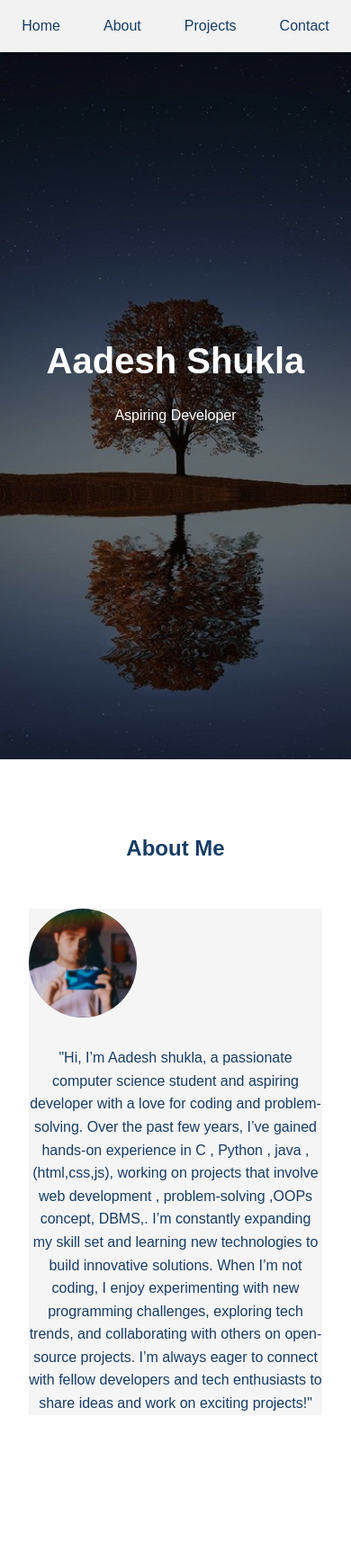
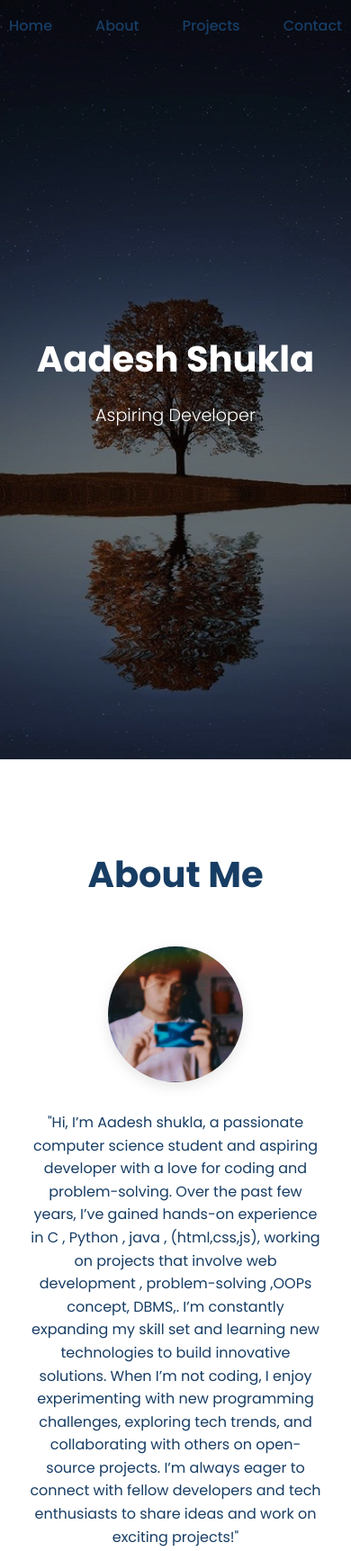
Before and after one commit to aadeshshukla/portfolio-backend, a website: page index.html in a window 390 px wide. Shown: the top 1724 px of the page at 90% size. Drawn offline with Linux system fonts and the light colour scheme.

Commit message:
updated frontend

```diff
--- a/index.html
+++ b/index.html
@@ -5,11 +5,12 @@
     <meta name="viewport" content="width=device-width, initial-scale=1.0">
     <title>Your Portfolio</title>
     <link rel="stylesheet" href="https://cdnjs.cloudflare.com/ajax/libs/font-awesome/6.0.0/css/all.min.css">
+    <link rel="preconnect" href="https://fonts.googleapis.com">
+    <link rel="preconnect" href="https://fonts.gstatic.com" crossorigin>
+    <link href="https://fonts.googleapis.com/css2?family=Poppins:wght@300;400;500;700&display=swap" rel="stylesheet">
     <link rel="stylesheet" href="style.css">
-
 </head>
 <body>
-    <!-- Navigation -->
     <nav class="navbar">
         <ul class="nav-links">
             <li><a href="#home">Home</a></li>
@@ -19,44 +20,38 @@
         </ul>
     </nav>
 
-    <!-- Hero Section -->
     <section id="home" class="hero">
         <div class="hero-content">
-            <h1>Aadesh Shukla</h1>
-            <p>Aspiring Developer</p>
+            <h1 class="reveal">Aadesh Shukla</h1>
+            <p class="reveal" data-delay="200">Aspiring Developer</p>
         </div>
     </section>
 
-    <!-- About Section -->
     <section id="about">
-        <h2 class="section-title">About Me</h2>
+        <h2 class="section-title reveal">About Me</h2>
         <div class="about-content">
-            <img src="portf.jpg" alt="Aadesh Shukla" class="profile-img">
-            <p>"Hi, I’m Aadesh shukla, a passionate computer science student and aspiring developer with a love for coding and problem-solving. Over the past few years, I’ve gained hands-on experience in C , Python , java , (html,css,js), working on projects that involve web development , problem-solving ,OOPs concept, DBMS,. I’m constantly expanding my skill set and learning new technologies to build innovative solutions. When I’m not coding, I enjoy experimenting with new programming challenges, exploring tech trends, and collaborating with others on open-source projects. I’m always eager to connect with fellow developers and tech enthusiasts to share ideas and work on exciting projects!"
+            <img src="portf.jpg" alt="Aadesh Shukla" class="profile-img reveal">
+            <p class="reveal" data-delay="200">"Hi, I’m Aadesh shukla, a passionate computer science student and aspiring developer with a love for coding and problem-solving. Over the past few years, I’ve gained hands-on experience in C , Python , java , (html,css,js), working on projects that involve web development , problem-solving ,OOPs concept, DBMS,. I’m constantly expanding my skill set and learning new technologies to build innovative solutions. When I’m not coding, I enjoy experimenting with new programming challenges, exploring tech trends, and collaborating with others on open-source projects. I’m always eager to connect with fellow developers and tech enthusiasts to share ideas and work on exciting projects!"
             </p>
         </div>
     </section>
 
-    <!-- Projects Section -->
     <section id="projects">
-        <h2 class="section-title">My Projects</h2>
+        <h2 class="section-title reveal">My Projects</h2>
         <div class="projects-grid">
-            <!-- Project Cards -->
-            <div class="project-card">
+            <div class="project-card reveal">
                 <img src="project1.jpg" alt="Project 1" style="width:100%">
                 <div class="project-info">
                     <h3>Project 1</h3>
                     <p>Project description goes here</p>
                 </div>
             </div>
-            <!-- Add more project cards -->
-        </div>
+            </div>
     </section>
 
-    <!-- Contact Section -->
     <section id="contact">
-        <h2 class="section-title">Contact Me</h2>
-        <div class="contact-content">
+        <h2 class="section-title reveal">Contact Me</h2>
+        <div class="contact-content reveal">
             <form class="contact-form">
                 <input type="text" placeholder="Your Name" required>
                 <input type="email" placeholder="Your Email" required>
@@ -66,9 +61,8 @@
         </div>
     </section>
 
-    <!-- Footer -->
     <footer>
-        <div class="social-links">
+        <div class="social-links reveal">
             <a href="https://github.com/aadeshshukla" target="_blank">
                 <i class="fab fa-github"></i>
             </a>
@@ -79,12 +73,9 @@
                 <i class="fab fa-instagram"></i>
             </a>
         </div>
-        <p>&copy; 2025 Aadesh Shukla. All rights reserved.</p>
+        <p class="reveal" data-delay="200">&copy; 2025 Aadesh Shukla. All rights reserved.</p>
     </footer>
 
-
-    <script src="script.js">
-
-    </script>
+    <script src="script.js"></script>
 </body>
 </html>
--- a/script.js
+++ b/script.js
@@ -1,4 +1,6 @@
- // Smooth scrolling for navigation links
+document.addEventListener('DOMContentLoaded', () => {
+
+    // --- Smooth scrolling for navigation links ---
     document.querySelectorAll('a[href^="#"]').forEach(anchor => {
         anchor.addEventListener('click', function (e) {
             e.preventDefault();
@@ -8,23 +10,53 @@
         });
     });
 
-// Navbar scroll effect
-window.addEventListener('scroll', function() {
+    // --- Navbar scroll effect ---
+    const navbar = document.querySelector('.navbar');
+    window.addEventListener('scroll', () => {
         if (window.scrollY > 50) {
-        document.querySelector('.navbar').style.backgroundColor = 'rgba(255,255,255,0.95)';
+            navbar.classList.add('scrolled');
         } else {
-        document.querySelector('.navbar').style.backgroundColor = 'rgba(255,255,255,0.95)';
+            navbar.classList.remove('scrolled');
         }
     });
 
-// Form submission
-document.querySelector('.contact-form').addEventListener('submit', async function (e) {
+    // --- Intersection Observer for animations on scroll ---
+    const revealElements = document.querySelectorAll('.reveal');
+
+    const observer = new IntersectionObserver((entries) => {
+        entries.forEach(entry => {
+            if (entry.isIntersecting) {
+                // Check for a data-delay attribute
+                const delay = entry.target.dataset.delay;
+                setTimeout(() => {
+                    entry.target.classList.add('visible');
+                }, delay ? parseInt(delay) : 0);
+
+                // Stop observing the element once it's visible
+                observer.unobserve(entry.target);
+            }
+        });
+    }, {
+        threshold: 0.1 // Trigger when 10% of the element is in view
+    });
+
+    revealElements.forEach(el => {
+        observer.observe(el);
+    });
+
+
+    // --- Form submission - THIS CODE IS UNCHANGED TO PRESERVE BACKEND FUNCTIONALITY ---
+    const contactForm = document.querySelector('.contact-form');
+    if (contactForm) {
+        contactForm.addEventListener('submit', async function (e) {
             e.preventDefault();
 
             const name = this.querySelector('input[type="text"]').value;
             const email = this.querySelector('input[type="email"]').value;
             const message = this.querySelector('textarea').value;
 
+            // This fetch request is the same as your original
+            try {
                 const response = await fetch('https://aadeshportfolio.onrender.com/send-email', {
                     method: 'POST',
                     headers: {
@@ -39,24 +71,10 @@ document.querySelector('.contact-form').addEventListener('submit', async functio
                 if (result.success) {
                     this.reset();
                 }
-});
-
-
-// Add animation on scroll
-window.addEventListener('scroll', function() {
-    const sections = document.querySelectorAll('section');
-    sections.forEach(section => {
-        const sectionTop = section.getBoundingClientRect().top;
-        if (sectionTop < window.innerHeight - 100) {
-            section.style.opacity = '1';
-            section.style.transform = 'translateY(0)';
+            } catch (error) {
+                console.error("Error submitting form:", error);
+                alert("There was an error sending your message. Please try again later.");
             }
         });
+    }
 });
-
-// Initialize animations
-document.querySelectorAll('section').forEach(section => {
-    section.style.opacity = '0';
-    section.style.transform = 'translateY(20px)';
-    section.style.transition = 'all 0.6s ease-out';
-});
--- a/style.css
+++ b/style.css
@@ -3,6 +3,7 @@
     --secondary-color: #27ae60;
     --dark-color: #173d64;
     --light-color: #ecf0f1;
+    --white-color: #ffffff;
 }
 
 * {
@@ -11,21 +12,32 @@
     box-sizing: border-box;
 }
 
+html {
+    scroll-behavior: smooth;
+}
+
 body {
-    font-family: 'Arial', sans-serif;
+    /* UPDATED FONT */
+    font-family: 'Poppins', sans-serif;
     line-height: 1.6;
     color: var(--dark-color);
+    background-color: var(--white-color);
 }
 
-/* Navigation */
+/* --- Navigation Upgrade --- */
 .navbar {
     position: fixed;
     top: 0;
     width: 100%;
-    background-color: rgba(253, 253, 254, 0.95);
-    padding: 1rem;
-    box-shadow: 0 2px 5px rgba(0,0,0,0.1);
+    padding: 1rem 2rem;
     z-index: 1000;
+    transition: background-color 0.4s ease, box-shadow 0.4s ease;
+}
+
+/* Scrolled state for Navbar */
+.navbar.scrolled {
+    background-color: rgba(255, 255, 255, 0.95);
+    box-shadow: 0 2px 10px rgba(0,0,0,0.1);
 }
 
 .nav-links {
@@ -42,11 +54,29 @@ body {
     text-decoration: none;
     color: var(--dark-color);
     font-weight: 500;
-    transition: color 0.3s;
+    position: relative; /* Needed for the pseudo-element */
+    padding-bottom: 5px;
+    transition: color 0.3s ease;
+}
+
+/* Underline effect on hover */
+.nav-links a::after {
+    content: '';
+    position: absolute;
+    bottom: 0;
+    left: 0;
+    width: 0;
+    height: 2px;
+    background-color: var(--primary-color);
+    transition: width 0.4s ease;
 }
 
 .nav-links a:hover {
     color: var(--primary-color);
+}
+
+.nav-links a:hover::after {
+    width: 100%;
 }
 
 /* Hero Section */
@@ -59,29 +89,37 @@ body {
     background: linear-gradient(rgba(0,0,0,0.5), rgba(0,0,0,0.5)), url('1.jpg');
     background-size: cover;
     background-position: center;
-    color: white;
+    color: var(--white-color);
 }
 
 .hero-content h1 {
     font-size: 3.5rem;
+    font-weight: 700;
     margin-bottom: 1rem;
+}
+
+.hero-content p {
+    font-size: 1.2rem;
+    font-weight: 300;
 }
 
 /* Sections */
 section {
-    padding: 5rem 2rem;
+    padding: 6rem 2rem;
+    overflow: hidden; /* Prevents scrollbars during animation */
 }
 
 .section-title {
     text-align: center;
     margin-bottom: 3rem;
+    font-size: 2.5rem;
+    font-weight: 700;
 }
 
-/* About */
+/* About Section */
 .about-content {
     max-width: 800px;
     margin: 0 auto;
-    background-color: #f5f5f5;
     display: grid;
     grid-template-columns: 1fr 2fr;
     gap: 2rem;
@@ -89,89 +127,106 @@ section {
 }
 .profile-img {
     width: 100%;
-    max-width: 200px; /* Adjust as needed */
+    max-width: 200px;
     height: auto;
     border-radius: 50%;
-    transition: all 0.3s ease-in-out;
+    box-shadow: 0 5px 15px rgba(0,0,0,0.1);
+    transition: transform 0.3s ease-in-out, box-shadow 0.3s ease-in-out;
 }
 
-@media (max-width: 768px) {
-    .profile-img {
-        max-width: 150px;
-    }
+.profile-img:hover {
+    transform: scale(1.05);
+    box-shadow: 0 8px 25px rgba(0,0,0,0.15);
 }
 
-@media (max-width: 480px) {
-    .profile-img {
-        max-width: 120px;
-    }
-}
-
-
-
-
-/* Projects */
+/* Projects Section */
 .projects-grid {
     display: grid;
     grid-template-columns: repeat(auto-fit, minmax(300px, 1fr));
     gap: 2rem;
-    background-color: #e3f2fd;
     max-width: 1200px;
     margin: 0 auto;
 }
 
 .project-card {
-    background: white;
+    background: var(--white-color);
     border-radius: 10px;
     overflow: hidden;
-    box-shadow: 0 3px 10px rgba(0,0,0,0.1);
-    transition: transform 0.3s;
+    box-shadow: 0 4px 15px rgba(0,0,0,0.08);
+    transition: transform 0.3s ease, box-shadow 0.3s ease;
 }
 
 .project-card:hover {
-    transform: translateY(-5px);
+    transform: translateY(-10px);
+    box-shadow: 0 10px 25px rgba(0,0,0,0.12);
+}
+.project-card img {
+    display: block;
+}
+.project-info {
+    padding: 1.5rem;
 }
 
-/* Contact */
+/* Contact Section */
 .contact-content {
-    background-color: #fff3e0;
     max-width: 600px;
     margin: 0 auto;
+    padding: 2rem;
+    background-color: #f9f9f9;
+    border-radius: 10px;
 }
 
 .contact-form {
     display: grid;
-    gap: 1rem;
+    gap: 1.5rem;
 }
 
 input, textarea {
     padding: 0.8rem;
     border: 1px solid #ddd;
     border-radius: 5px;
+    font-family: 'Poppins', sans-serif;
     font-size: 1rem;
+    transition: border-color 0.3s ease, box-shadow 0.3s ease;
+}
+
+/* --- Focus effect for form inputs --- */
+input:focus, textarea:focus {
+    outline: none;
+    border-color: var(--primary-color);
+    box-shadow: 0 0 0 3px rgba(46, 204, 113, 0.2);
 }
 
 .btn {
     display: inline-block;
     padding: 0.8rem 2rem;
     background-color: var(--primary-color);
-    color: white;
+    color: var(--white-color);
     border: none;
     border-radius: 5px;
     cursor: pointer;
-    transition: background-color 0.3s;
+    font-weight: 500;
+    box-shadow: 0 4px 6px rgba(0, 0, 0, 0.1);
+    transition: all 0.3s ease;
 }
 
 .btn:hover {
     background-color: var(--secondary-color);
+    transform: translateY(-3px);
+    box-shadow: 0 6px 12px rgba(0, 0, 0, 0.15);
+}
+
+.btn:active {
+    transform: translateY(-1px);
+    box-shadow: 0 2px 4px rgba(0, 0, 0, 0.1);
 }
 
 /* Footer */
 footer {
     background-color: var(--dark-color);
-    color: white;
+    color: var(--white-color);
     text-align: center;
-    padding: 2rem;
+    padding: 3rem 2rem;
 }
 
 .social-links {
@@ -179,24 +234,40 @@ footer {
 }
 
 .social-links a {
-    color: white;
+    color: var(--white-color);
     font-size: 1.5rem;
     margin: 0 1rem;
-    transition: color 0.3s;
+    transition: color 0.3s ease, transform 0.3s ease;
 }
 
 .social-links a:hover {
     color: var(--primary-color);
+    transform: scale(1.2);
+}
+
+/* --- ANIMATION CLASSES --- */
+.reveal {
+    opacity: 0;
+    transform: translateY(30px);
+    transition: opacity 0.8s ease-out, transform 0.8s ease-out;
+}
+
+.reveal.visible {
+    opacity: 1;
+    transform: translateY(0);
 }
 
 /* Responsive Design */
 @media (max-width: 768px) {
+    .hero-content h1 {
+        font-size: 2.5rem;
+    }
     .about-content {
         grid-template-columns: 1fr;
         text-align: center;
     }
-
-    .hero-content h1 {
-        font-size: 2.5rem;
+    .profile-img {
+        margin: 0 auto;
+        max-width: 150px;
     }
 }
```
Also changed, not shown: 1 other file. Lines whose indentation alone changed are shown as unchanged.
